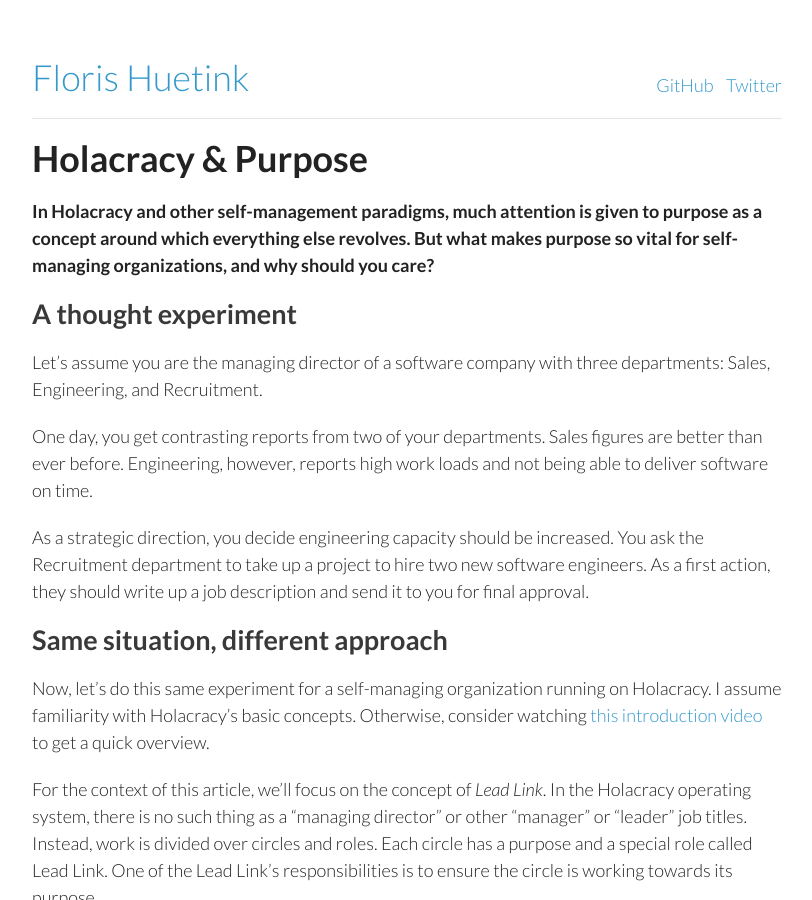
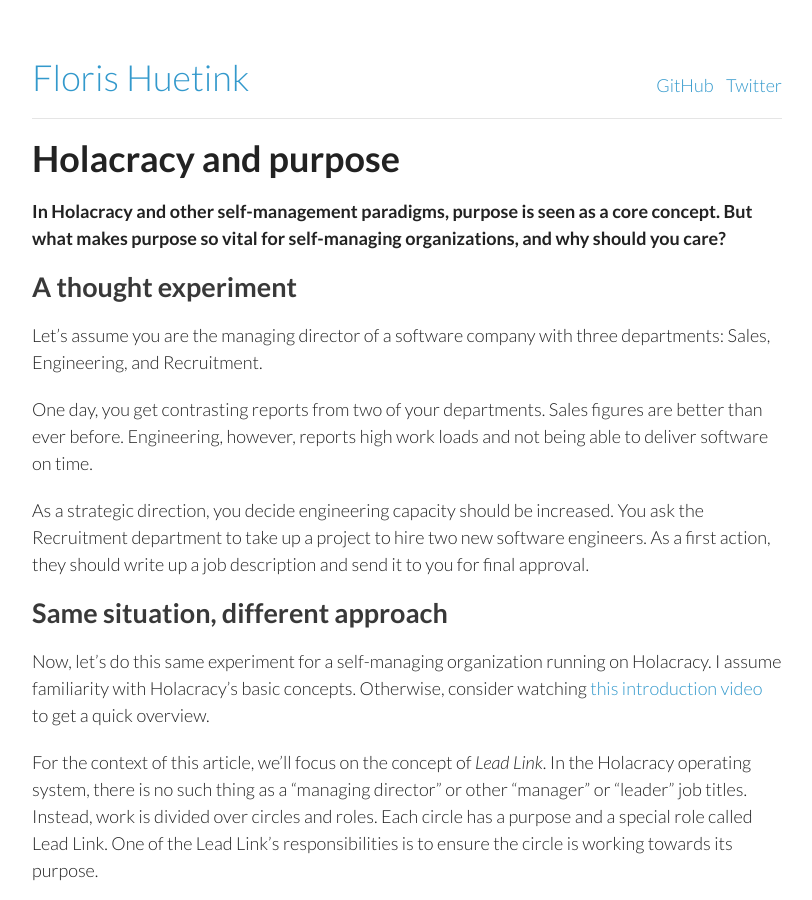
Before and after one commit to florish/florish, a Jekyll site: the page built from _posts/2017-02-17-holacracy-and-purpose.md, in a window 1280 px wide and 900 px high. Shown: the whole window, without its empty margins (233-1045 px from the left). Built offline with Jekyll 4.4.1, drawn with Linux system fonts in a browser that asks for light colours.

Commit message:
Minor layout and text fixes

```diff
--- a/_posts/2017-02-17-holacracy-and-purpose.md
+++ b/_posts/2017-02-17-holacracy-and-purpose.md
@@ -1,12 +1,12 @@
 ---
 layout: post
-title: Holacracy & Purpose
+title: Holacracy and purpose
 ---
 
 {{page.title}}
 ==============
 
-**In Holacracy and other self-management paradigms, much attention is given to purpose as a concept around which everything else revolves. But what makes purpose so vital for self-managing organizations, and why should you care?**
+**In Holacracy and other self-management paradigms, purpose is seen as a core concept. But what makes purpose so vital for self-managing organizations, and why should you care?**
 
 ## A thought experiment
 
@@ -42,7 +42,7 @@ As said earlier, as a company's top-most Lead Link, you are accountable for disc
 
 Make no mistake: these are tough questions to answer! Holacracy acknowledges this, and also assumes purpose not to be defined once and never changed, but as evolutionary. Over time, given new information, an organization's purpose will change, and as Lead Link, you may (and should) update the purpose when needed.
 
-# Sizing it up
+## Sizing it up
 
 Time to go back to our thought experiment. While we never mentioned anything about purpose, we did mention three other concepts: strategy, project and action. Each of these can be seen as part of another. Arranged from small to large, this gives us the following sequence:
 
```
